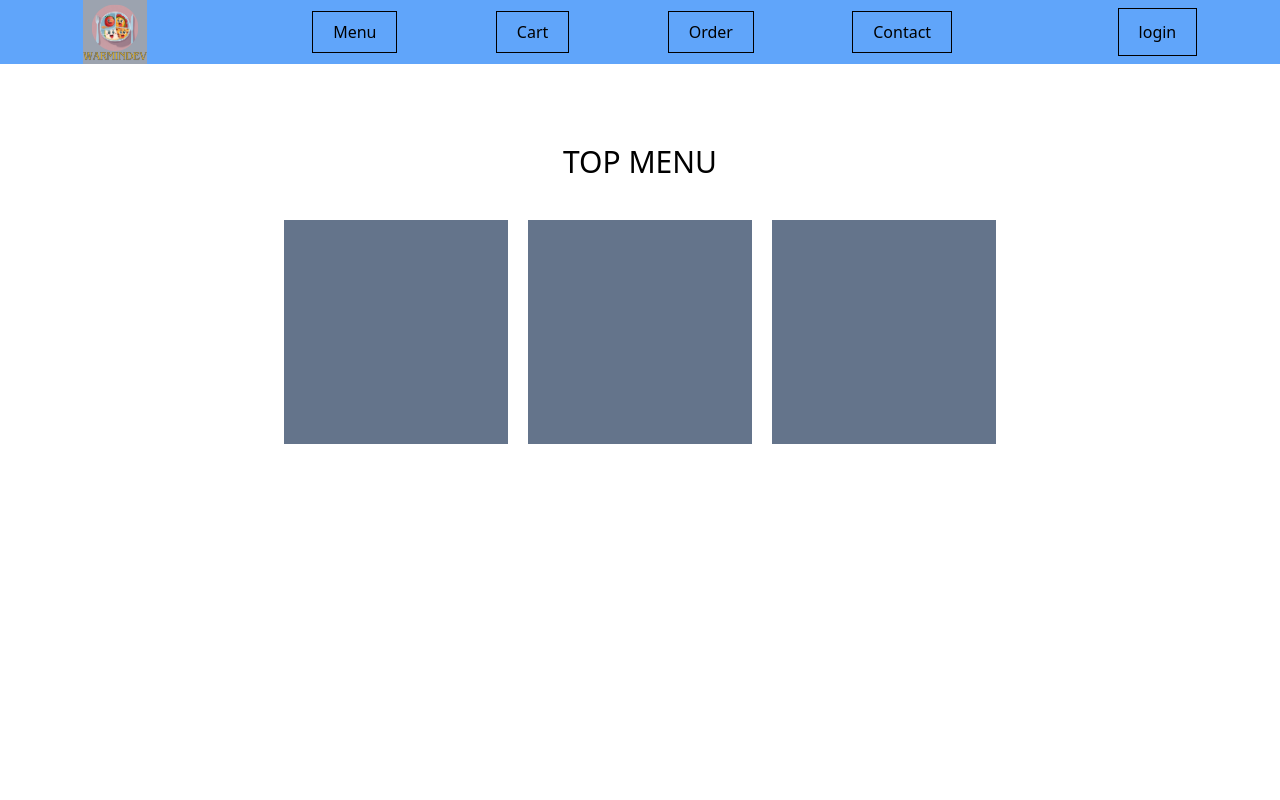
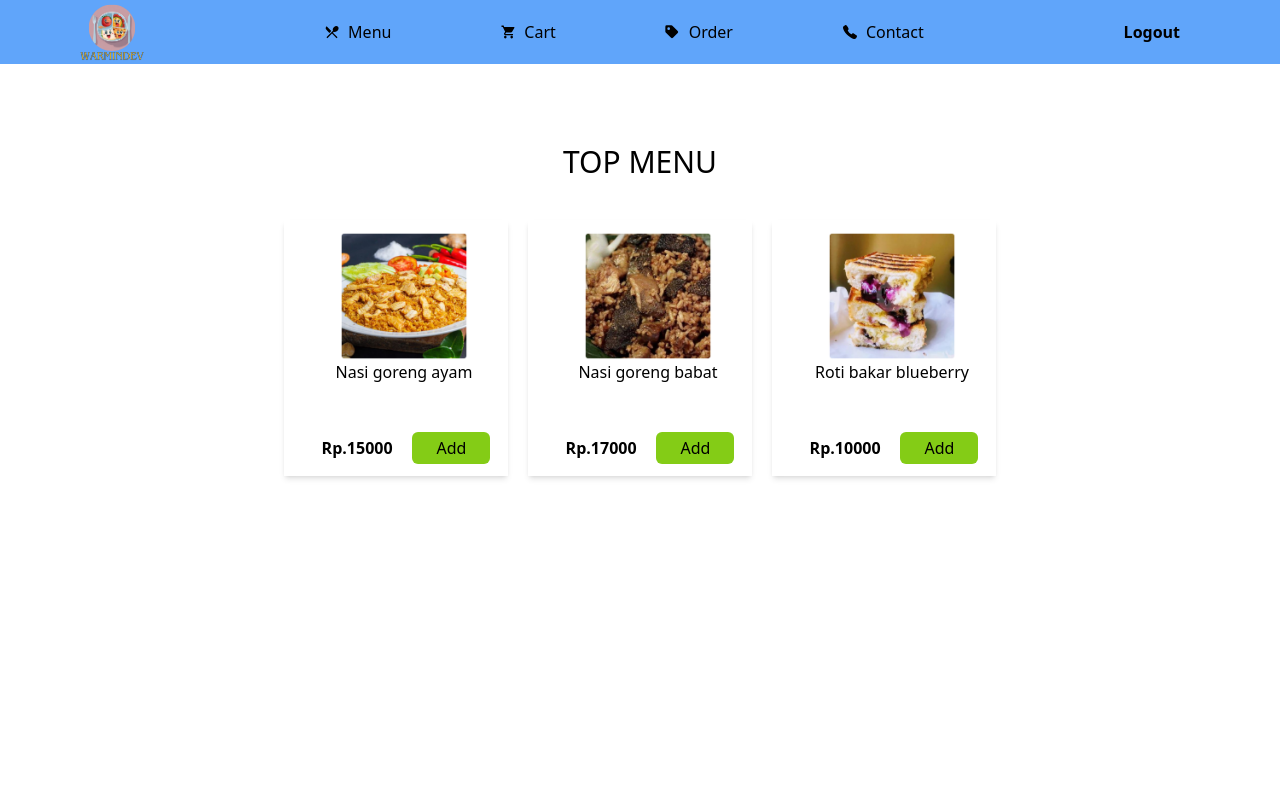
Before and after one commit to ekopram/warmindev, a React (Vite) app: page / in a window 1280 px wide. Shown: the top 800 px of the page. Built offline with nearby package versions, Linux system fonts and the light colour scheme.

Commit message:
add: product "top product"

```diff
--- a/package.json
+++ b/package.json
@@ -11,7 +11,8 @@
   },
   "dependencies": {
     "react": "^18.3.1",
-    "react-dom": "^18.3.1"
+    "react-dom": "^18.3.1",
+    "react-icons": "^5.2.1"
   },
   "devDependencies": {
     "@types/react": "^18.3.3",
--- a/src/component/Menulist.jsx
+++ b/src/component/Menulist.jsx
@@ -1,23 +1,38 @@
 import React from "react";
+import { MdRestaurantMenu } from "react-icons/md";
+import { IoMdCart } from "react-icons/io";
+import { BiSolidPurchaseTag } from "react-icons/bi";
+import { IoCall } from "react-icons/io5";
 
 const Menulist = () => {
   const menu = [
     {
       name: "Menu",
+      icon: <MdRestaurantMenu />,
     },
     {
       name: "Cart",
+      icon: <IoMdCart />,
     },
     {
       name: "Order",
+      icon: <BiSolidPurchaseTag />,
     },
     {
       name: "Contact",
+      icon: <IoCall />,
     },
   ];
 
   const listMenu = menu.map((menu) => (
-    <li className="px-5 py-2 border border-black">{menu.name}</li>
+    <li>
+      <a
+        className="px-5 py-1 rounded-xl hover:bg-blue-500 flex items-center"
+        href=""
+      >
+        {menu.icon} &nbsp; {menu.name}
+      </a>
+    </li>
   ));
 
   return <ol className="flex justify-between">{listMenu}</ol>;
--- /dev/null
+++ b/src/component/Product.jsx
@@ -0,0 +1,18 @@
+import React from "react";
+
+const Product = (props) => {
+  return (
+    <div className="w-56 h-56 p-1 flex flex-col items-center">
+      <img className="w-32 h-32" src={props.menus.image} alt="" />
+      <h1>{props.menus.name}</h1>
+      <div className="flex justify-between w-4/5 mt-12">
+        <h1 className="p-1 font-bold">Rp.{props.menus.price}</h1>
+        <button className="py-1 px-6 hover:bg-lime-600 hover:scale-105 bg-lime-500 rounded-md">
+          Add
+        </button>
+      </div>
+    </div>
+  );
+};
+
+export default Product;
--- a/src/component/Topbar.jsx
+++ b/src/component/Topbar.jsx
@@ -3,16 +3,19 @@ import Menulist from "./Menulist";
 
 const Topbar = () => {
   return (
-    <div className="topbar bg-blue-400 flex justify-around h-16 ">
-      <div className="logo w-16 h-16 bg-gray-400">
+    <div className="topbar bg-blue-400 flex justify-around h-16 sticky top-0 ">
+      <div className="logo w-16 h-16 ">
         <img src="../src/assets/warmindev_photo_600x600.svg" alt="" />
       </div>
       <div className="nav w-1/2 h-full flex flex-col justify-center ">
         <Menulist />
       </div>
-      <div className="login my-2 px-5 border border-black items-center flex">
-        <>login</>
-      </div>
+      <a
+        href=""
+        className="login my-4 px-5  hover:bg-red-500 rounded-xl hover:text-white  items-center font-bold flex"
+      >
+        <>Logout</>
+      </a>
     </div>
   );
 };
--- a/src/pages/Menu.jsx
+++ b/src/pages/Menu.jsx
@@ -1,15 +1,42 @@
 import React from "react";
+import Product from "../component/Product";
 
 const Menu = () => {
+  const menus = [
+    {
+      id: 1,
+      name: "Nasi goreng ayam",
+      image: "../src/assets/product/ayam.png",
+      price: 15000,
+      stock: 3,
+    },
+    {
+      id: 2,
+      name: "Nasi goreng babat",
+      image: "../src/assets/product/babat.png",
+      price: 17000,
+      stock: 4,
+    },
+    {
+      id: 3,
+      name: "Roti bakar blueberry",
+      image: "../src/assets/product/blueberry.png",
+      price: 10000,
+      stock: 6,
+    },
+  ];
+
+  const listMenu = menus.map((menu) => (
+    <div className="card shadow-md p-2 w-56 h-64 ">
+      <Product menus={menu} />
+    </div>
+  ));
+
   return (
     <>
       <section className="w-full h-screen">
         <h1 className=" mt-20 text-center text-3xl">TOP MENU</h1>
-        <div className=" flex gap-5 justify-center mt-10">
-          <div className="card bg-slate-500 w-56 h-56 "></div>
-          <div className="card bg-slate-500 w-56 h-56 "></div>
-          <div className="card bg-slate-500 w-56 h-56 "></div>
-        </div>
+        <div className=" flex gap-5 justify-center mt-10">{listMenu}</div>
       </section>
       <section className="w-full h-screen">
         <h1 className=" mt-20 text-center text-3xl">TOP MENU</h1>
```
Also changed, not shown: 1 other file (tests, documents, lock files or other folders).
